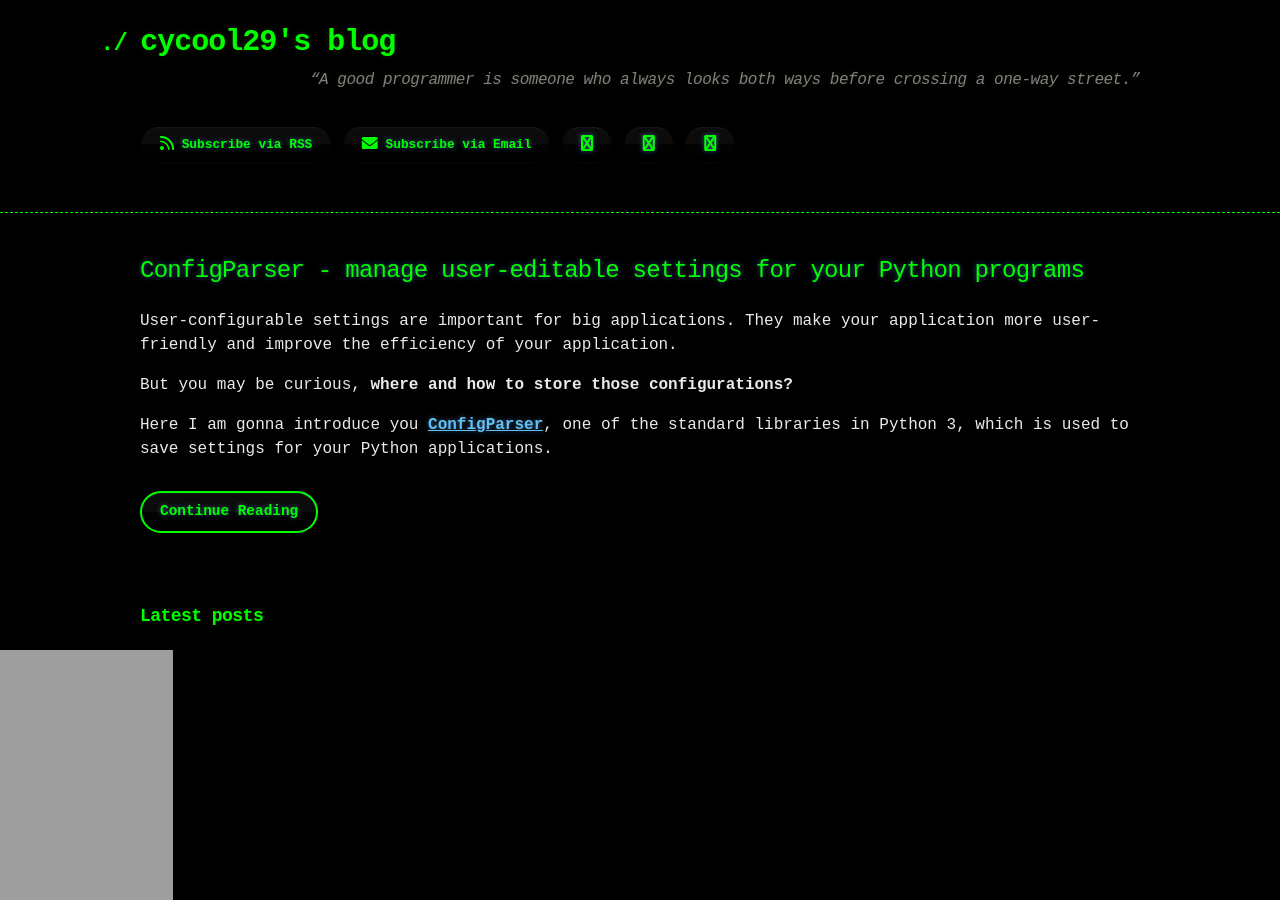
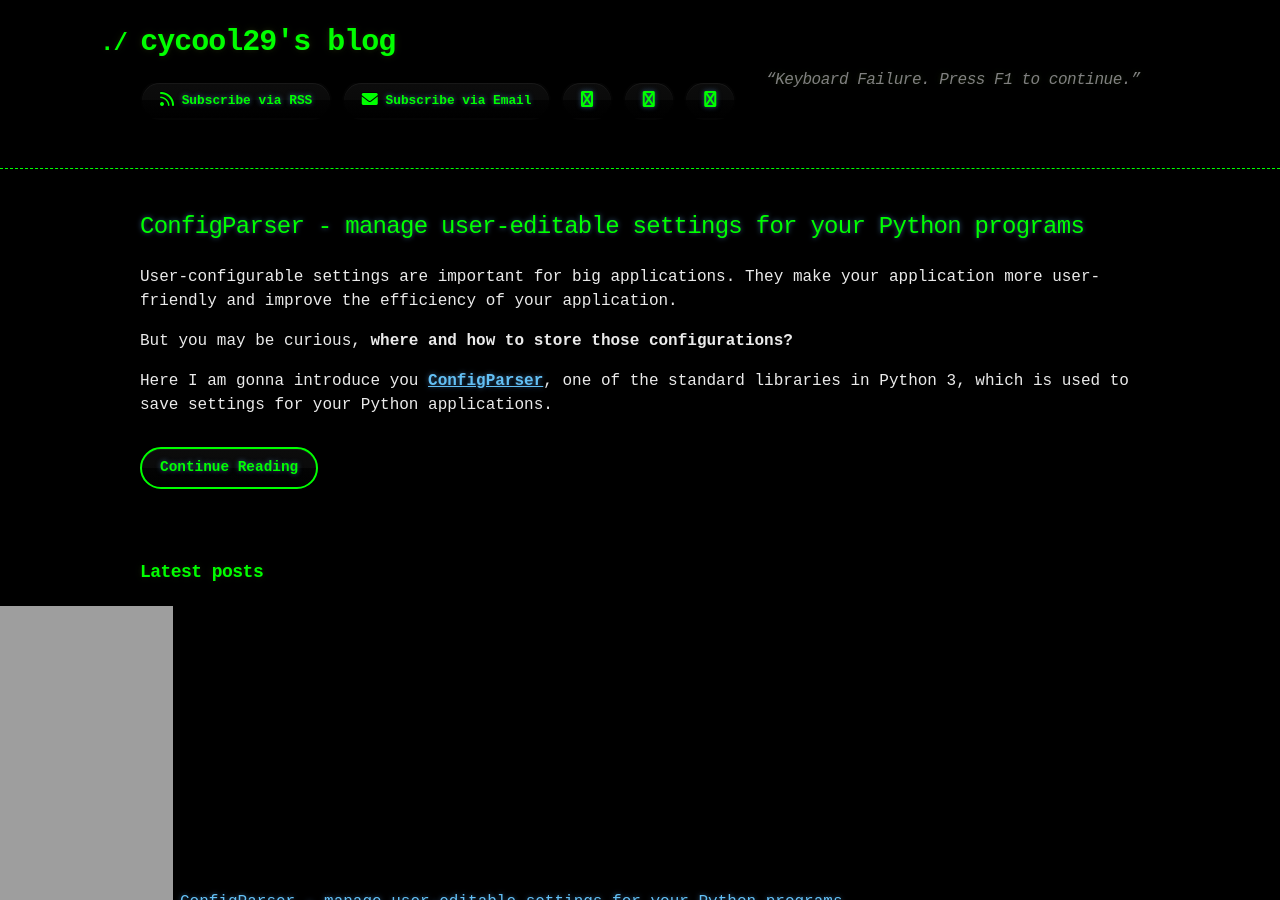
Before and after one commit to cycool29/cycool29.github.io, a Jekyll site: the page built from index.md, in a window 1280 px wide and 900 px high. Built offline with Jekyll 4.4.1, drawn with Linux system fonts in a browser that asks for light colours; a style sheet for code colours, icons or effects is not loaded.

Commit message:
Update quotes

```diff
--- a/_config.yml
+++ b/_config.yml
@@ -1,5 +1,5 @@
 title: cycool29's blog
-description: "“A good programmer is someone who always looks both ways before crossing a one-way street.” "
+description: "“Keyboard Failure. Press F1 to continue.” "
 bio: A high school student. Intermediate in Python, Git, Bash. Learning JavaScript. He/Him. "
 author: cycool29
 url: https://cycool29.github.io
```
